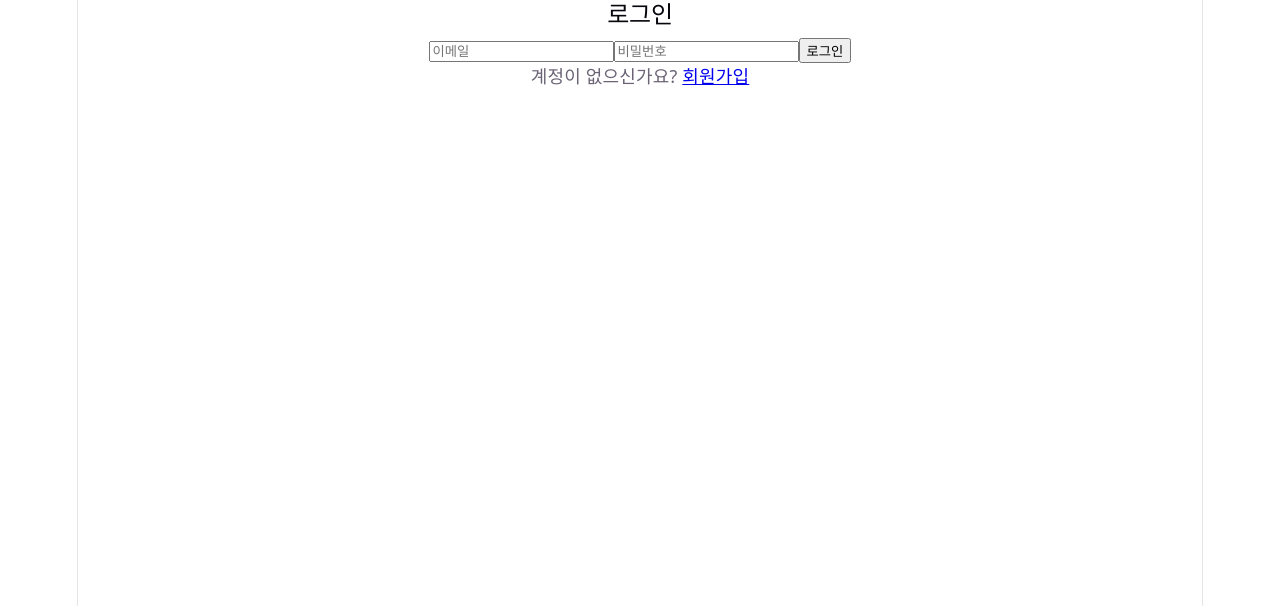
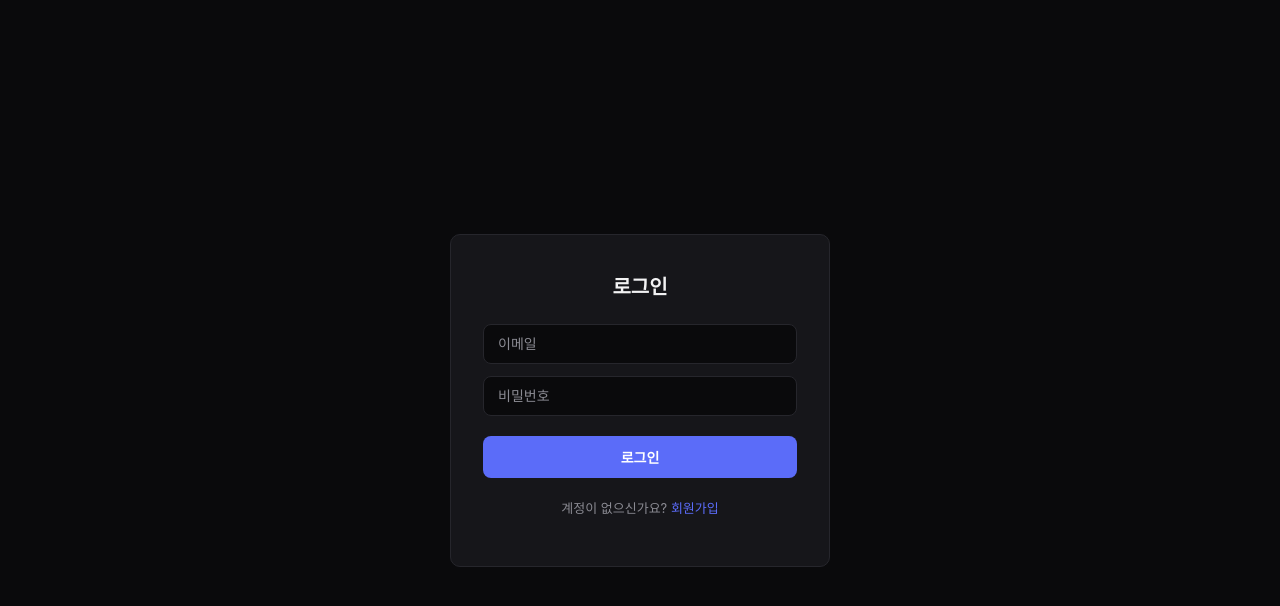
Before and after one commit to Dev-sungmin/e-commerce, a React app in the folder frontend/: page /login in a window 1280 px wide. Shown: the top 606 px of the page. Built offline with nearby package versions, Linux system fonts and the light colour scheme; no server answers; the HTML template or start-up script is replaced by a standard one.

Commit message:
style: 다크 테마 인증 화면 디자인 적용

```diff
--- a/frontend/src/index.css
+++ b/frontend/src/index.css
@@ -1,111 +1,122 @@
 :root {
-  --text: #6b6375;
-  --text-h: #08060d;
-  --bg: #fff;
-  --border: #e5e4e7;
-  --code-bg: #f4f3ec;
-  --accent: #aa3bff;
-  --accent-bg: rgba(170, 59, 255, 0.1);
-  --accent-border: rgba(170, 59, 255, 0.5);
-  --social-bg: rgba(244, 243, 236, 0.5);
-  --shadow:
-    rgba(0, 0, 0, 0.1) 0 10px 15px -3px, rgba(0, 0, 0, 0.05) 0 4px 6px -2px;
+  --bg: #0a0a0c;
+  --surface: #16161a;
+  --surface-border: #26262c;
+  --text: #f2f2f3;
+  --text-muted: #8b8b93;
+  --accent: #5b6cf9;
+  --accent-hover: #4c5ce0;
+  --error: #f16060;
 
-  --sans: system-ui, 'Segoe UI', Roboto, sans-serif;
-  --heading: system-ui, 'Segoe UI', Roboto, sans-serif;
-  --mono: ui-monospace, Consolas, monospace;
-
-  font: 18px/145% var(--sans);
-  letter-spacing: 0.18px;
-  color-scheme: light dark;
-  color: var(--text);
-  background: var(--bg);
-  font-synthesis: none;
-  text-rendering: optimizeLegibility;
-  -webkit-font-smoothing: antialiased;
-  -moz-osx-font-smoothing: grayscale;
-
-  @media (max-width: 1024px) {
-    font-size: 16px;
-  }
+  --radius: 10px;
+  --font-sans: -apple-system, BlinkMacSystemFont, "Segoe UI", Roboto, "Pretendard", sans-serif;
 }
 
-@media (prefers-color-scheme: dark) {
-  :root {
-    --text: #9ca3af;
-    --text-h: #f3f4f6;
-    --bg: #16171d;
-    --border: #2e303a;
-    --code-bg: #1f2028;
-    --accent: #c084fc;
-    --accent-bg: rgba(192, 132, 252, 0.15);
-    --accent-border: rgba(192, 132, 252, 0.5);
-    --social-bg: rgba(47, 48, 58, 0.5);
-    --shadow:
-      rgba(0, 0, 0, 0.4) 0 10px 15px -3px, rgba(0, 0, 0, 0.25) 0 4px 6px -2px;
-  }
-
-  #social .button-icon {
-    filter: invert(1) brightness(2);
-  }
+* {
+  box-sizing: border-box;
 }
 
 body {
   margin: 0;
+  background: var(--bg);
+  color: var(--text);
+  font-family: var(--font-sans);
+  -webkit-font-smoothing: antialiased;
 }
 
-#root {
-  width: 1126px;
-  max-width: 100%;
-  margin: 0 auto;
+a {
+  color: var(--accent);
+  text-decoration: none;
+}
+
+a:hover {
+  text-decoration: underline;
+}
+
+/* ---- Auth pages (Login/Signup) ---- */
+
+.auth-page {
+  min-height: 100vh;
+  display: flex;
+  align-items: center;
+  justify-content: center;
+  padding: 24px;
+}
+
+.auth-card {
+  width: 100%;
+  max-width: 380px;
+  background: var(--surface);
+  border: 1px solid var(--surface-border);
+  border-radius: var(--radius);
+  padding: 36px 32px;
+}
+
+.auth-title {
+  font-size: 20px;
+  font-weight: 600;
+  margin: 0 0 24px;
   text-align: center;
-  border-inline: 1px solid var(--border);
-  min-height: 100svh;
+}
+
+.auth-form {
   display: flex;
   flex-direction: column;
-  box-sizing: border-box;
+  gap: 12px;
 }
 
-h1,
-h2 {
-  font-family: var(--heading);
-  font-weight: 500;
-  color: var(--text-h);
+.auth-input {
+  width: 100%;
+  padding: 11px 14px;
+  background: var(--bg);
+  border: 1px solid var(--surface-border);
+  border-radius: 8px;
+  color: var(--text);
+  font-size: 14px;
+  outline: none;
+  transition: border-color 0.15s ease;
 }
 
-h1 {
-  font-size: 56px;
-  letter-spacing: -1.68px;
-  margin: 32px 0;
-  @media (max-width: 1024px) {
-    font-size: 36px;
-    margin: 20px 0;
-  }
-}
-h2 {
-  font-size: 24px;
-  line-height: 118%;
-  letter-spacing: -0.24px;
-  margin: 0 0 8px;
-  @media (max-width: 1024px) {
-    font-size: 20px;
-  }
-}
-p {
-  margin: 0;
+.auth-input::placeholder {
+  color: var(--text-muted);
 }
 
-code,
-.counter {
-  font-family: var(--mono);
-  display: inline-flex;
-  border-radius: 4px;
-  color: var(--text-h);
+.auth-input:focus {
+  border-color: var(--accent);
 }
 
-code {
-  font-size: 15px;
-  line-height: 135%;
-  padding: 4px 8px;
-  background: var(--code-bg);
+.auth-button {
+  margin-top: 8px;
+  padding: 11px 14px;
+  background: var(--accent);
+  color: #fff;
+  border: none;
+  border-radius: 8px;
+  font-size: 14px;
+  font-weight: 600;
+  cursor: pointer;
+  transition: background 0.15s ease;
 }
+
+.auth-button:hover {
+  background: var(--accent-hover);
+}
+
+.auth-button:disabled {
+  background: var(--surface-border);
+  color: var(--text-muted);
+  cursor: not-allowed;
+}
+
+.auth-error {
+  margin: 4px 0 0;
+  color: var(--error);
+  font-size: 13px;
+}
+
+.auth-footer {
+  margin-top: 20px;
+  text-align: center;
+  font-size: 13px;
+  color: var(--text-muted);
+}
```
